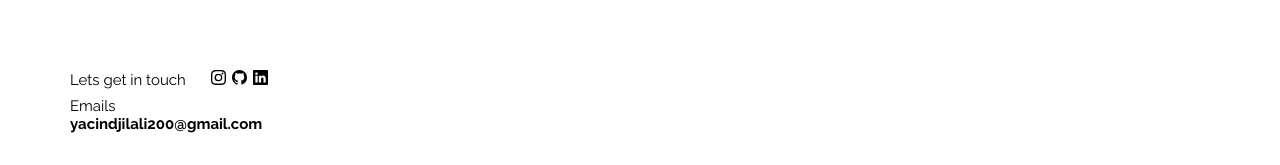
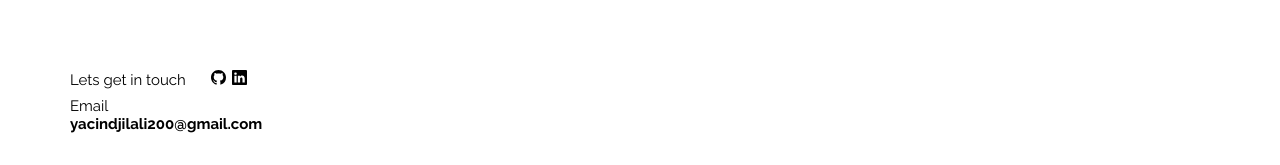
Before and after one commit to icenspln/personal-portfolio-v2, a React (Vite) app: page / in a window 1280 px wide. Shown: the part 1988-2153 px from the top of the page. Built offline with nearby package versions, Linux system fonts and the light colour scheme.

Commit message:
took off personal insta

```diff
--- a/src/containers/contact/Contact.jsx
+++ b/src/containers/contact/Contact.jsx
@@ -1,7 +1,7 @@
 import "./contact.css";
 
 import { Header } from "../../components";
-import { BsInstagram, BsGithub, BsLinkedin } from "react-icons/bs";
+import { BsGithub, BsLinkedin } from "react-icons/bs";
 function Contact() {
   return (
     <>
@@ -10,9 +10,6 @@ function Contact() {
         <div className="socials">
           <p>Lets get in touch </p>
           <div>
-            <a href="https://www.instagram.com/niss_ay_e" target="blank">
-              <BsInstagram />
-            </a>
             <a href="https://github.com/icenspln" target="blank">
               <BsGithub />
             </a>
@@ -22,7 +19,7 @@ function Contact() {
           </div>
         </div>
         <div className="email">
-          <label htmlFor="email">Emails</label>
+          <label htmlFor="email">Email</label>
           <br />
           <a href="mailto:yacindjilali200@gmail.com">
             yacindjilali200@gmail.com
```
